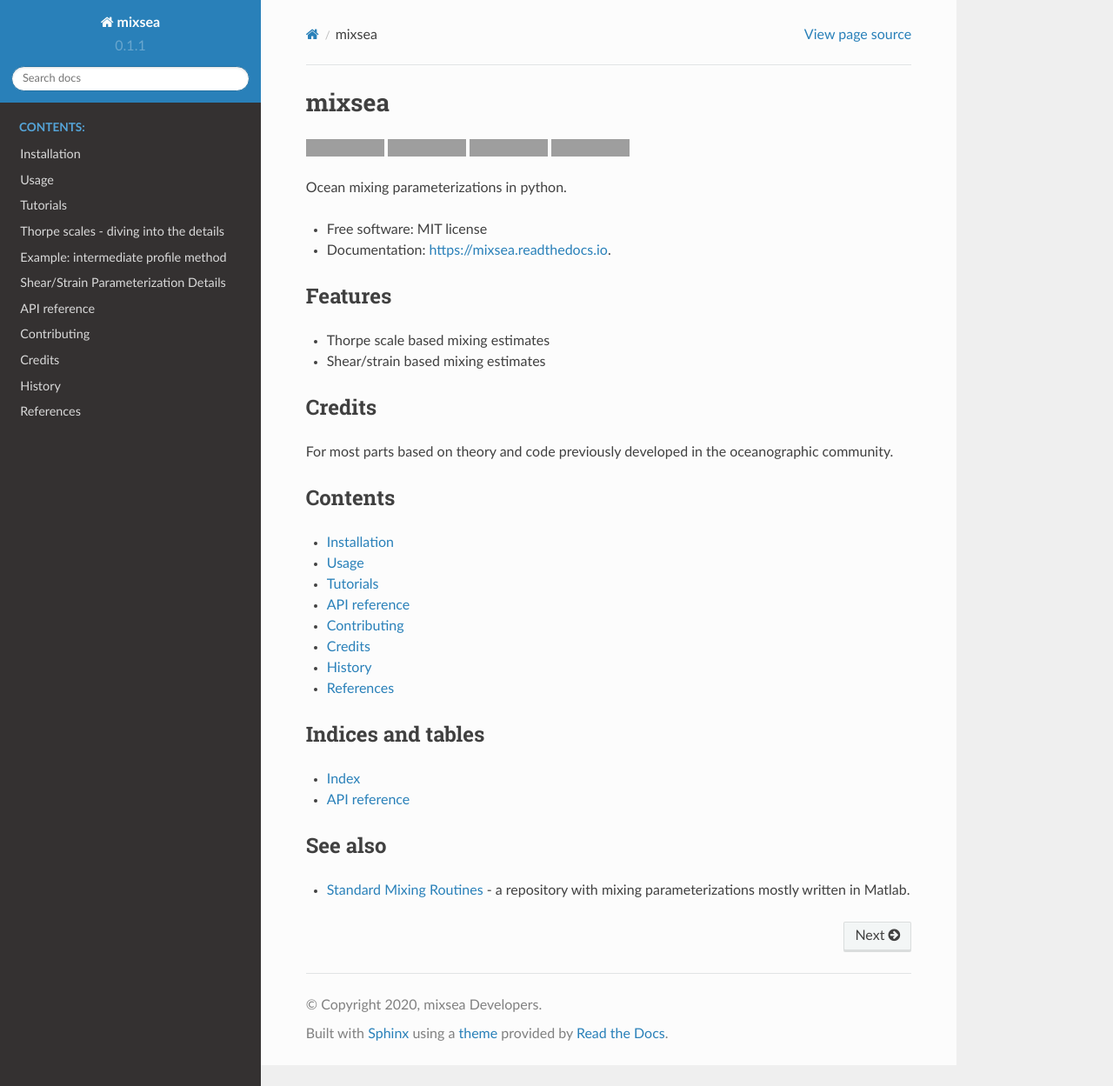
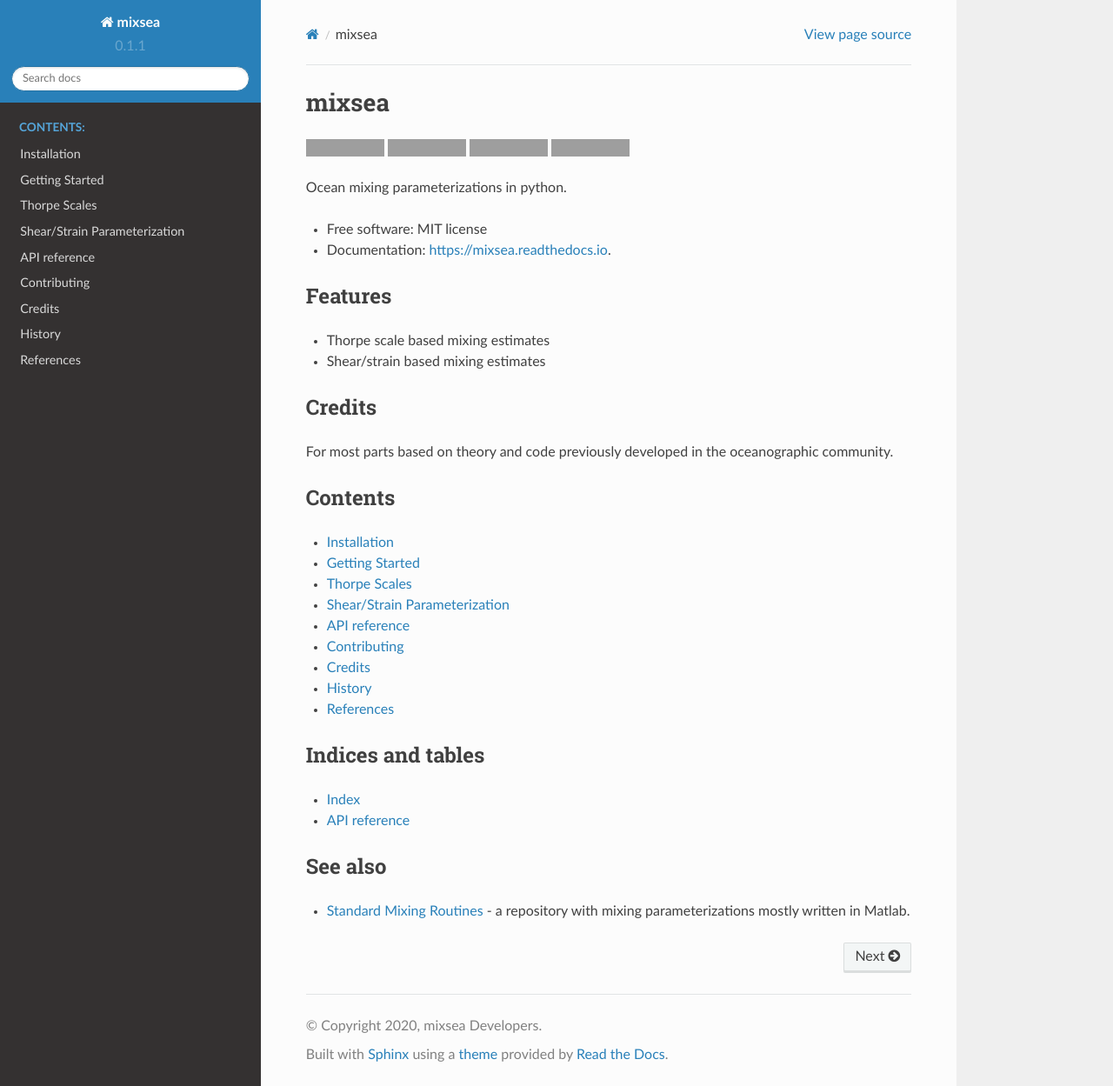
Before and after one commit to modscripps/mixsea, a Sphinx documentation site: the page built from docs/index.rst, in a window 1280 px wide and 1249 px high. Shown: the whole window at 87% size. Built offline with Sphinx 7.4.7 and the Read the Docs theme 2.0.0, drawn with Linux system fonts in a browser that asks for light colours; grey boxes are pictures that could not be loaded.

```diff
--- a/docs/index.rst
+++ b/docs/index.rst
@@ -4,8 +4,9 @@ Contents
 --------
 
 * :doc:`installation`
-* :doc:`usage`
-* :doc:`tutorialnb`
+* :doc:`getting_started`
+* :doc:`thorpe_scales`
+* :doc:`shearstrain`
 * :doc:`api`
 * :doc:`contributing`
 * :doc:`authors`
@@ -18,11 +19,9 @@ Contents
    :caption: Contents:
 
    installation
-   usage
-   tutorialnb
-   thorpe_detailed_look
-   intermediate_profile_example
-   shearstrain_details
+   getting_started
+   thorpe_scales
+   shearstrain
    api
    contributing
    authors
```
Also changed, not shown: docs/usage.rst (deleted, +0 -11 lines), docs/getting_started.ipynb, docs/intermediate_profile_example.ipynb, docs/shearstrain.ipynb, docs/thorpe_scales.ipynb, 5 other files.
